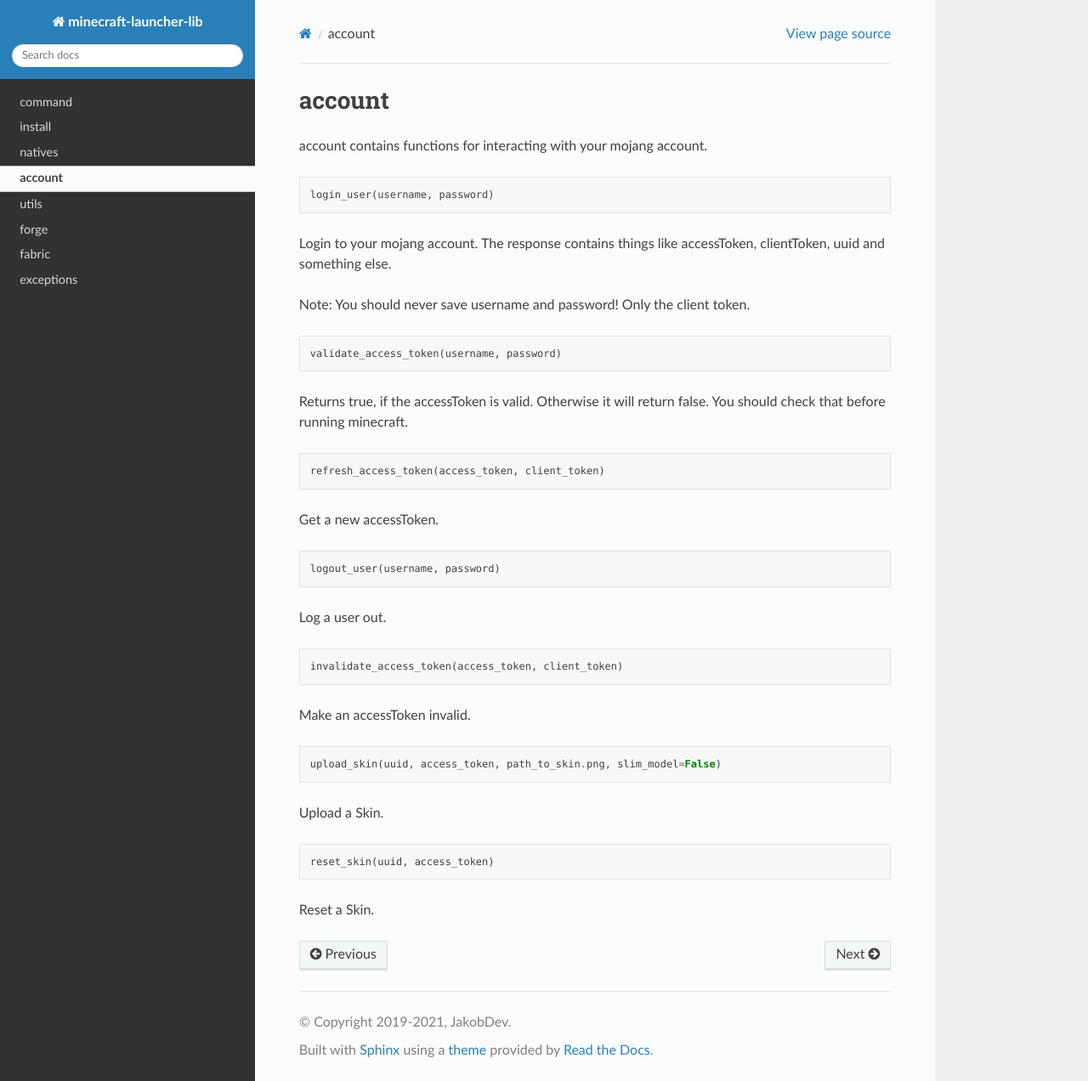
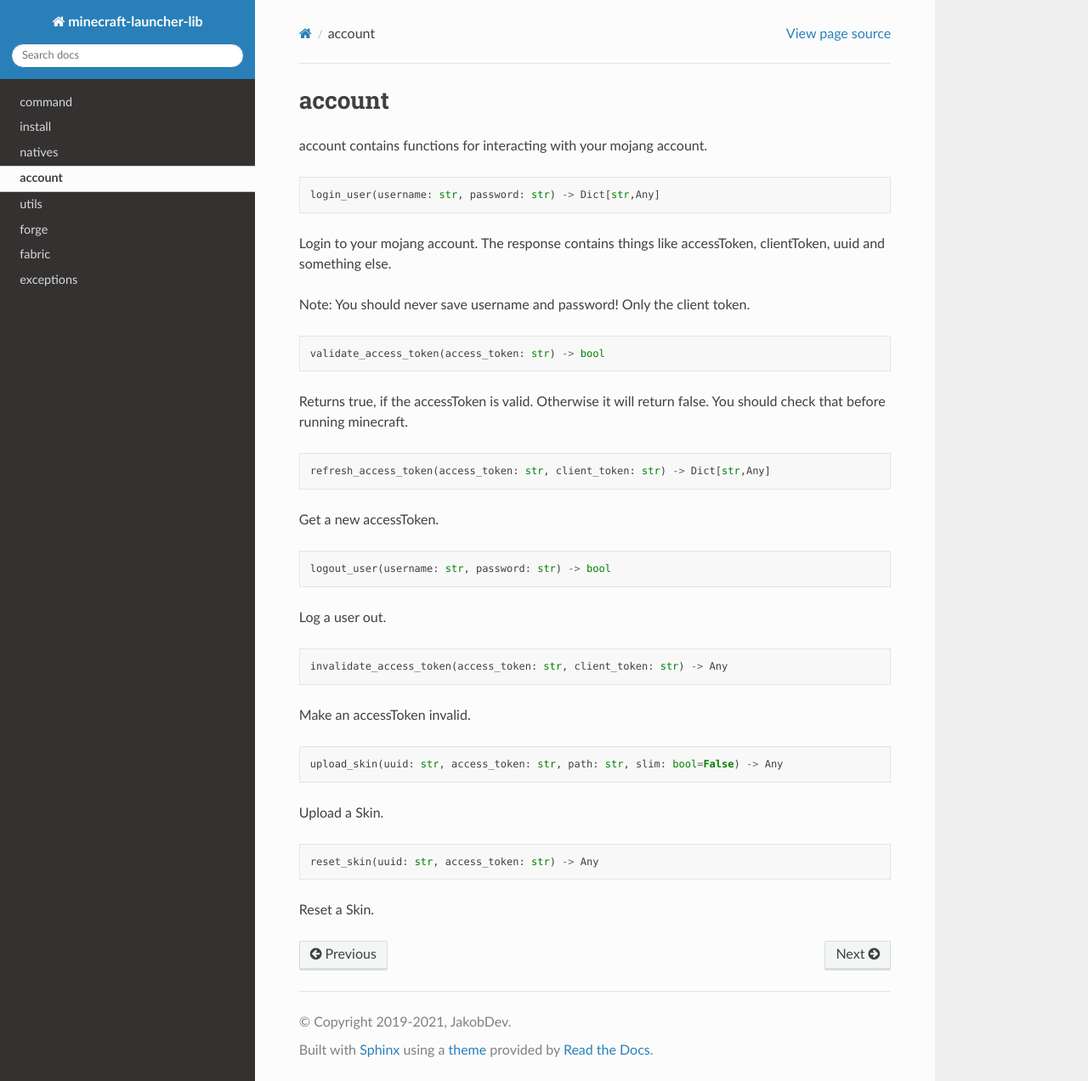
Before and after one commit to JakobDev/minecraft-launcher-lib, a Sphinx documentation site: the page built from doc/account.rst, in a window 1280 px wide and 1272 px high. Shown: the whole window at 85% size. Built offline with Sphinx 7.4.7 and the Read the Docs theme 2.0.0, drawn with Linux system fonts in a browser that asks for light colours.

Commit message:
Add type annotations to documentation

```diff
--- a/doc/account.rst
+++ b/doc/account.rst
@@ -4,7 +4,7 @@ account contains functions for interacting with your mojang account.
 
 .. code:: python
 
-    login_user(username, password)
+    login_user(username: str, password: str) -> Dict[str,Any]
 
 Login to your mojang account. The response contains things like accessToken, clientToken, uuid and something else.
 
@@ -13,36 +13,36 @@ You should never save username and password! Only the client token.
 
 .. code:: python
 
-    validate_access_token(username, password)
+    validate_access_token(access_token: str) -> bool
 
 Returns true, if the accessToken is valid. Otherwise it will return false. You should check that before running minecraft.
 
 .. code:: python
 
-    refresh_access_token(access_token, client_token)
+    refresh_access_token(access_token: str, client_token: str) -> Dict[str,Any]
 
 Get a new accessToken.
 
 .. code:: python
 
-    logout_user(username, password)
+    logout_user(username: str, password: str) -> bool
 
 Log a user out.
 
 .. code:: python
 
-    invalidate_access_token(access_token, client_token)
+    invalidate_access_token(access_token: str, client_token: str) -> Any
 
 Make an accessToken invalid.
 
 .. code:: python
 
-    upload_skin(uuid, access_token, path_to_skin.png, slim_model=False)
+    upload_skin(uuid: str, access_token: str, path: str, slim: bool=False) -> Any
 
 Upload a Skin.
 
 .. code:: python
 
-    reset_skin(uuid, access_token)
+    reset_skin(uuid: str, access_token: str) -> Any
 
 Reset a Skin.
--- a/doc/command.rst
+++ b/doc/command.rst
@@ -4,7 +4,7 @@ command contains the function for creating the minecraft command.
 
 .. code:: python
 
-    get_minecraft_command(version,path,options)
+    get_minecraft_command(version: str,path: str,options: Dict[str,Any]) -> List[str]
 
 Returns the command for running minecraft as list. The given command can be executed with subprocess. utils contains a function to get the default minecraft directory.
 
--- a/doc/install.rst
+++ b/doc/install.rst
@@ -4,7 +4,7 @@ install allows you to install minecraft.
 
 .. code:: python
 
-    install_minecraft_version(versionid,path,callback=None)
+    install_minecraft_version(versionid: str,path: str,callback: Dict[str,Callable]=None)
 
 Installs a minecraft version into the given path. e.g. install_version("1.14","/tmp/minecraft"). utils contains a function to get the default minecraft directory.
 
--- a/doc/natives.rst
+++ b/doc/natives.rst
@@ -4,7 +4,7 @@ natives contains a function for extracting natives libraries to a specific folde
 
 .. code:: python
 
-    extract_natives(version, minecraft_path, extract_path)
+    extract_natives(versionid: str,path: str,extract_path: str)
 
 Extract all native libraries from a version into the given directory. The directory will be created, if it does not exist.
 
```
Also changed, not shown: doc/forge.rst (+4 -4 lines), doc/utils.rst (+7 -7 lines).
